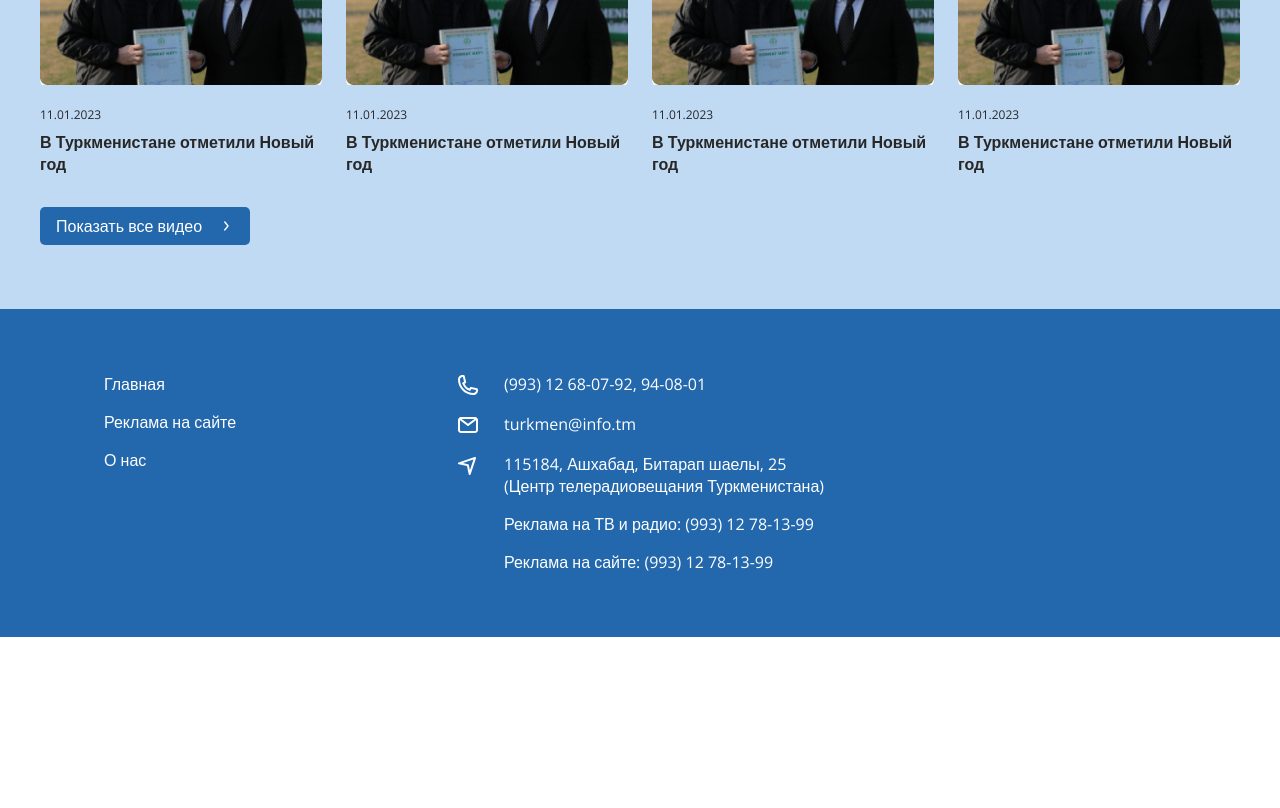
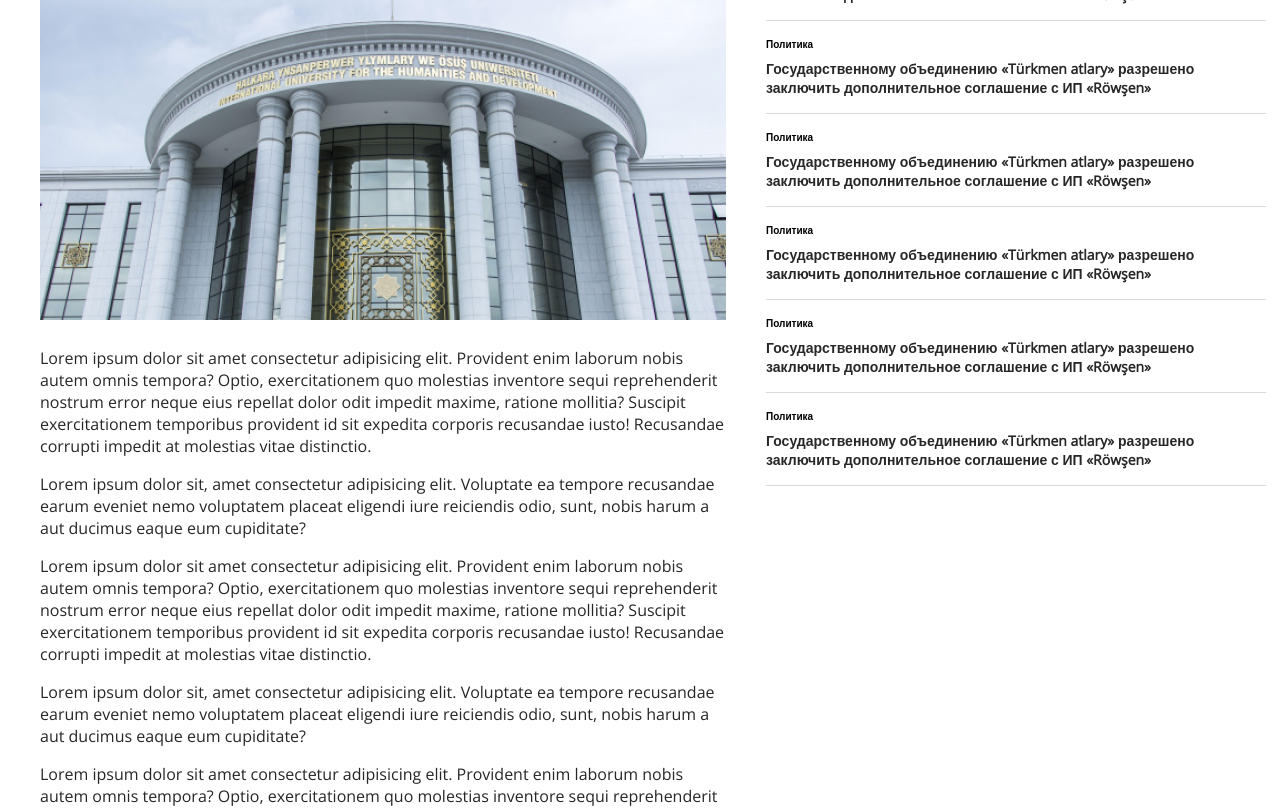
Before and after one commit to VividTruthKeeper/hhm-client, a React (Vite) app: page /news/1 in a window 1280 px wide. Shown: the part 440-1248 px from the top of the page. Before the commit the page ends 1077 px from the top, so only its background shows below. Built offline with nearby package versions, Linux system fonts and the light colour scheme.

Commit message:
most read

```diff
--- a/src/App.tsx
+++ b/src/App.tsx
@@ -20,7 +20,7 @@ const App = () => {
       <Header />
       <Routes>
         <Route path="/" element={<Main />} />
-        <Route path="/news" element={<News />} />
+        <Route path="/news/:id" element={<News />} />
       </Routes>
       <Video />
       <Footer />
--- a/src/components/aside/AsideItem.tsx
+++ b/src/components/aside/AsideItem.tsx
@@ -1,3 +1,6 @@
+// Modules
+import { Link } from 'react-router-dom';
+
 interface Props {
   title: string;
   category: string;
@@ -5,10 +8,10 @@ interface Props {
 
 const AsideItem = ({ title, category }: Props) => {
   return (
-    <div className="aside-item">
+    <Link to="/news/1" className="aside-item">
       <h3 className="aside-item-category">{category}</h3>
       <h2 className="aside-item-title">{title}</h2>
-    </div>
+    </Link>
   );
 };
 
--- a/src/pages/News.tsx
+++ b/src/pages/News.tsx
@@ -1,8 +1,13 @@
+// Modules
+import { useParams } from 'react-router-dom';
+
 // Components
 import NewsItem from '../components/news/NewsItem';
 import Aside from '../components/global/Aside';
 
 const News = () => {
+  const { id } = useParams<string>();
+  console.log(`News id: ${id}`);
   return (
     <main className="news">
       <div className="container">
--- a/src/styles/_aside.scss
+++ b/src/styles/_aside.scss
@@ -10,6 +10,10 @@
   display: flex;
   flex-direction: column;
   gap: 1.6rem;
+  position: sticky;
+  top: 2rem;
+  left: 0;
+  height: fit-content;
 }
 
 .aside-scroll {
@@ -32,6 +36,6 @@
 }
 
 .aside-item-category {
-  font-weight: 700;
+  font-weight: bold;
   font-size: 1rem;
 }
--- a/src/styles/_news.scss
+++ b/src/styles/_news.scss
@@ -42,6 +42,7 @@
   display: flex;
   flex-direction: column;
   gap: 1.6rem;
-  font-size: 1.8rem;
+  font-size: 1.6rem;
   line-height: 2.2rem;
+  color: $black;
 }
```
